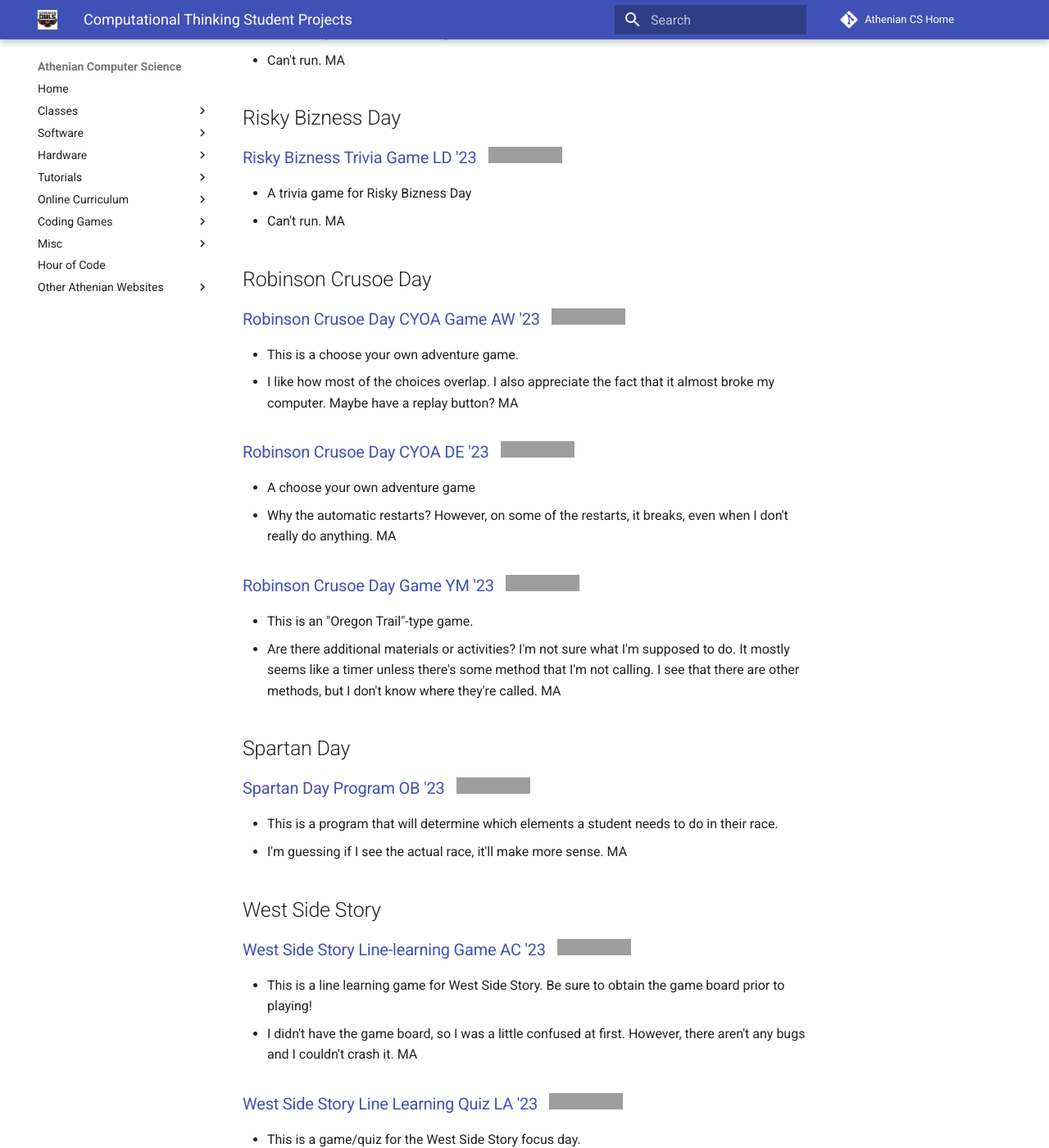
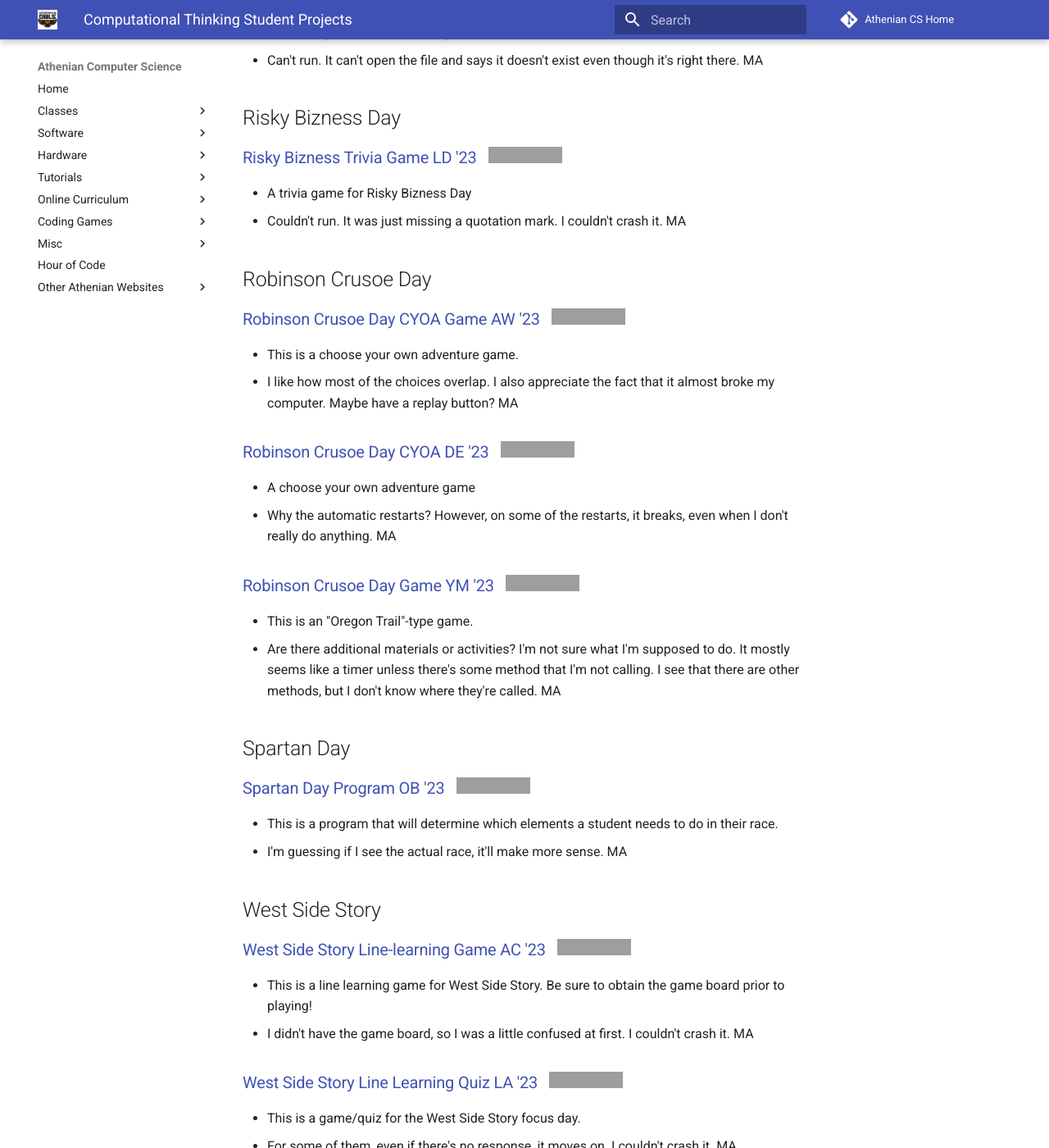
Before and after one commit to athenian-computational-thinking/athenian-cs-mkdocs, an MkDocs documentation site: the page built from docs/ct-projects.md, in a window 1280 px wide and 1400 px high, scrolled down 5055 px, cut to the strip 0-1400 px from the top of the window. Shown: the whole strip at 82% size. Built offline with MkDocs 1.6.1 and Material for MkDocs 9.7.7, drawn with Linux system fonts in a browser that asks for light colours; comment, search, counter and statistics services are not loaded; some of the changed text lies outside the part shown; grey boxes are pictures that could not be loaded.

Commit message:
Update ct-projects.md

```diff
--- a/docs/ct-projects.md
+++ b/docs/ct-projects.md
@@ -133,13 +133,13 @@ It's essentially the ranked voting program with some functionality (and the lack
 
 ### [Panathanea Day CYOA AL '23](https://github.com/athenian-ct-projects/Panathanea-Day-AL) &nbsp; [![Run on Repl.it](https://repl.it/badge/github/athenian-ct-projects/Panathanea-Day-AL)](https://repl.it/github/athenian-ct-projects/Panathanea-Day-AL)
 * A choose your own adventure game
-* Can't run. MA
+* Can't run. It can't open the file and says it doesn't exist even though it's right there. MA
 
 ## Risky Bizness Day
 
 ### [Risky Bizness Trivia Game LD '23](https://github.com/athenian-ct-projects/Risky-Bizness-Day-LD) &nbsp; [![Run on Repl.it](https://repl.it/badge/github/athenian-ct-projects/Risky-Bizness-Day-LD)](https://repl.it/github/athenian-ct-projects/Risky-Bizness-Day-LD)
 * A trivia game for Risky Bizness Day
-* Can't run. MA
+* Couldn't run. It was just missing a quotation mark. I couldn't crash it. MA
 
 ## Robinson Crusoe Day
 
@@ -165,7 +165,7 @@ It's essentially the ranked voting program with some functionality (and the lack
 
 ### [West Side Story Line-learning Game AC '23](https://github.com/athenian-ct-projects/West-Side-Story-AC) &nbsp; [![Run on Repl.it](https://repl.it/badge/github/athenian-ct-projects/West-Side-Story-AC)](https://repl.it/github/athenian-ct-projects/West-Side-Story-AC)
 * This is a line learning game for West Side Story. Be sure to obtain the game board prior to playing!
-* I didn't have the game board, so I was a little confused at first. However, there aren't any bugs and I couldn't crash it. MA
+* I didn't have the game board, so I was a little confused at first. I couldn't crash it. MA
 
 ### [West Side Story Line Learning Quiz LA '23](https://github.com/athenian-ct-projects/West-Side-Story-LA) &nbsp; [![Run on Repl.it](https://repl.it/badge/github/athenian-ct-projects/West-Side-Story-LA)](https://repl.it/github/athenian-ct-projects/West-Side-Story-LA)
 * This is a game/quiz for the West Side Story focus day.
```
Also changed, not shown: other parts of docs/ct-projects.md (+3 -3 lines).
